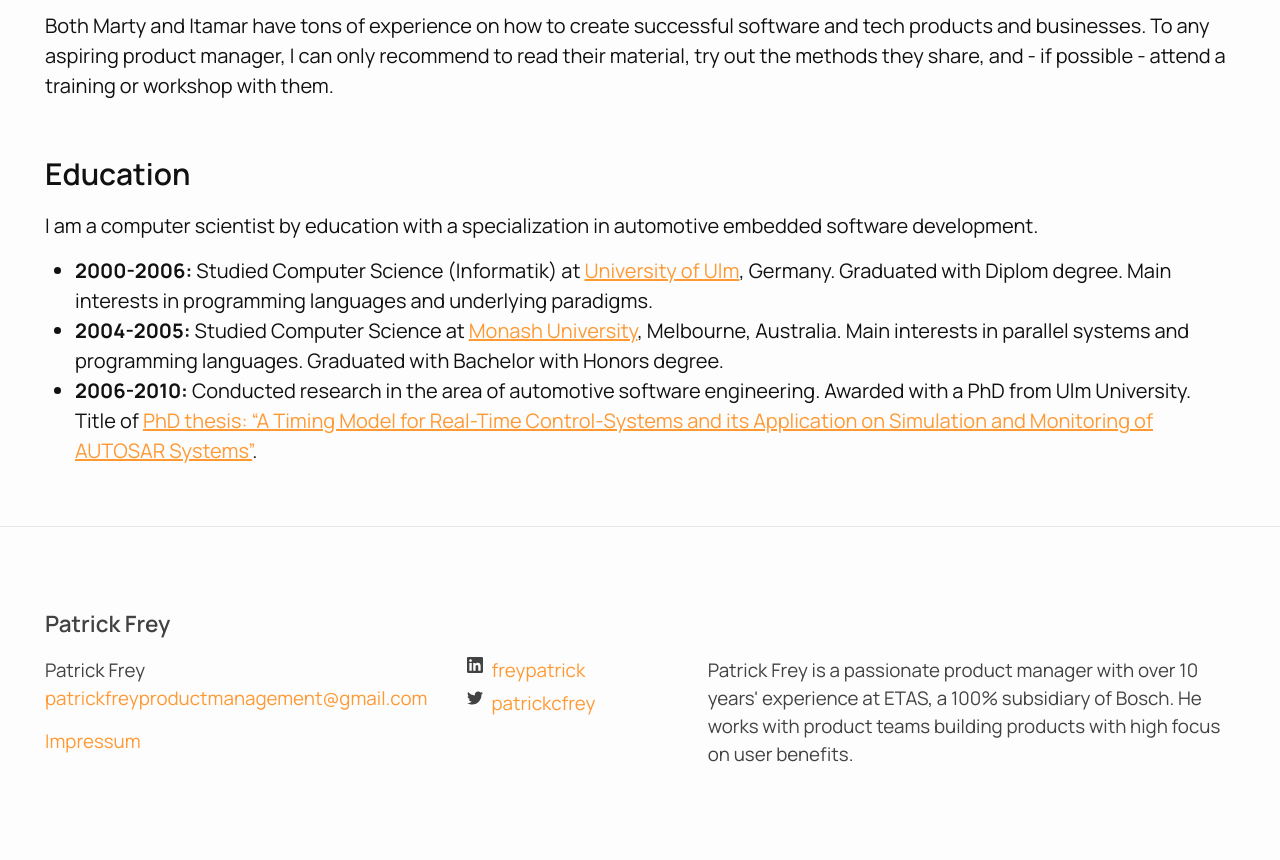
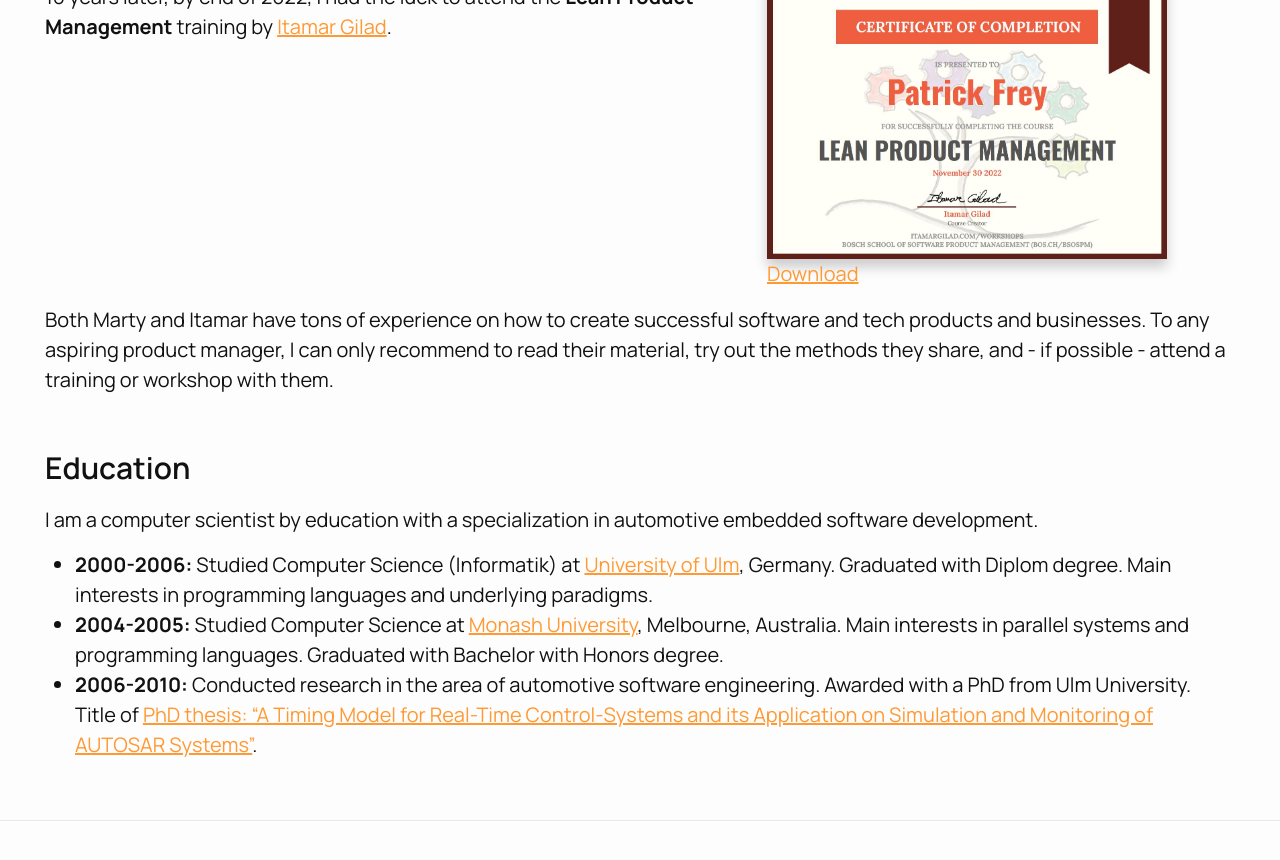
Before and after one commit to patrickfreyproductmanagement/patrickfreyproductmanagement.github.io, a Jekyll site: the page built from about.markdown, in a window 1280 px wide and 900 px high, scrolled down 2926 px. Shown: the top 860 px of the window. Built offline with Jekyll 4.4.1, drawn with Linux system fonts in a browser that asks for light colours; before the commit the page ends 3755 px from its top, so only the background shows below that.

Commit message:
Added certificate on Lean Product Management by Itamar Gilad.

```diff
--- a/about.markdown
+++ b/about.markdown
@@ -59,7 +59,17 @@ In the workshop, Marty shared a lot of knowledge on how successful product teams
 Marty's workshop was a spark. From then on, I was all on fire to become the best product manager  I can be.
 Besides Marty's book, I read a lot of [other books]({{ '/books' | relative_url }}) as well as articles I found on the internet - many of which I found useful for my work.
 
-10 years later, by end of 2022, I had the luck to attend the **Lean Product Management** training by [Itamar Gilad](https://itamargilad.com/){:target="_blank"}.
+<div class="cards">
+    <div class="card">
+        <p>
+            10 years later, by end of 2022, I had the luck to attend the <b>Lean Product Management</b> training by <a href="https://itamargilad.com/" target="_blank">Itamar Gilad</a>.
+        </p>
+    </div>
+    <div class="card">
+        <img src="{{ '/assets/Lean_Software_Product_Management_Certificate.jpg' | relative_url }}" alt="Lean Software Product Management Certificate">
+        <a href="{{ '/assets/Lean_Software_Product_Management_Certificate.pdf' | relative_url }}">Download</a>
+    </div>
+</div>
 
 Both Marty and Itamar have tons of experience on how to create successful software and tech products and businesses. To any aspiring product manager, I can only recommend to read their material, try out the methods they share, and - if possible - attend a training or workshop with them.
 
```
Also changed, not shown: assets/Lean_Software_Product_Management_Certificate.jpg (added), 1 other file.
